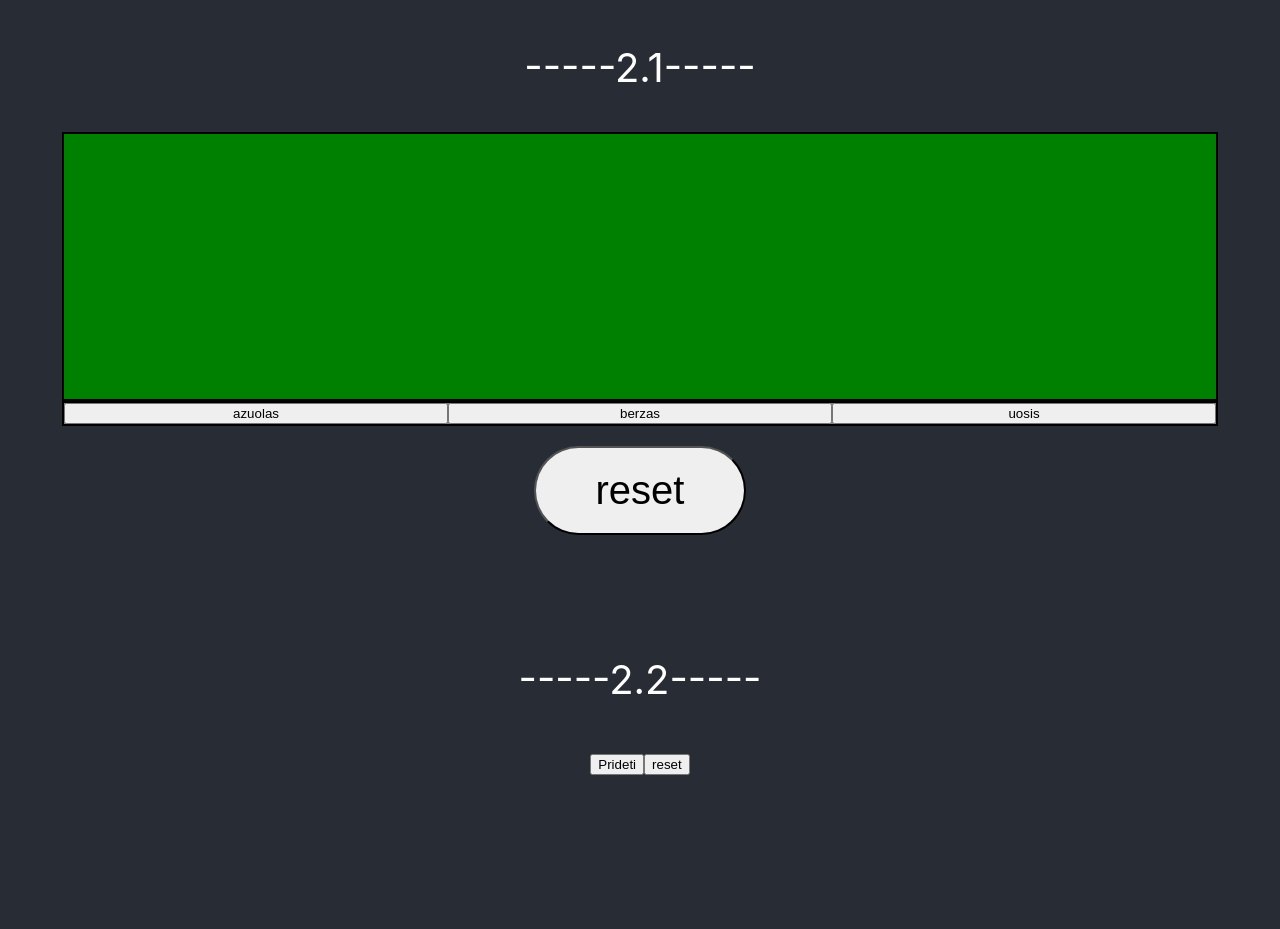
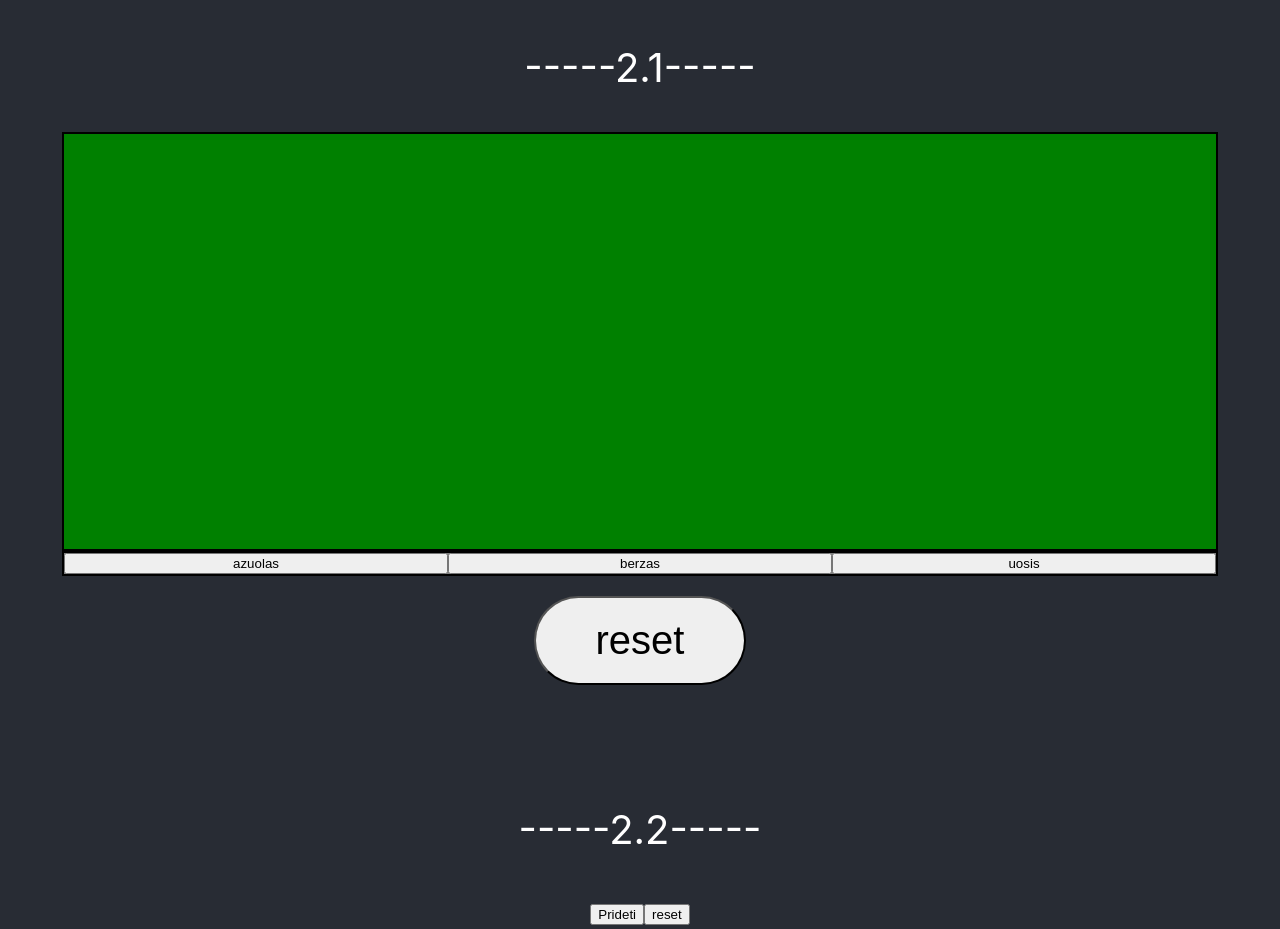
Before and after one commit to zasweted/home-work, a React (Create React App) app: page / in a window 1280 px wide. Shown: the part 1940-2869 px from the top of the page. Built offline with nearby package versions, Linux system fonts and the light colour scheme.

Commit message:
homeworkstyle

```diff
--- a/src/App.css
+++ b/src/App.css
@@ -76,7 +76,7 @@
 .green-field {
   padding-top: 15px;
   width: 90%;
-  height: 250px;
+  min-height: 400px;
   border: 2px solid #000;
   background-color: green;
   display: grid;
@@ -94,21 +94,21 @@
 }
 
 .oak-tree {
-  width: 80px;
+  width: 100%;
   height: 60px;
   border: 1px solid #000;
   background-color: brown;
 }
 
 .birch-tree {
-  width: 80px;
+  width: 100%;
   height: 60px;
   border: 1px solid #000;
   background-color: #fff;
 }
 
 .ash-tree {
-  width: 80px;
+  width: 100%;
   height: 60px;
   border: 1px solid burlywood;
   background-color: greenyellow;
```
